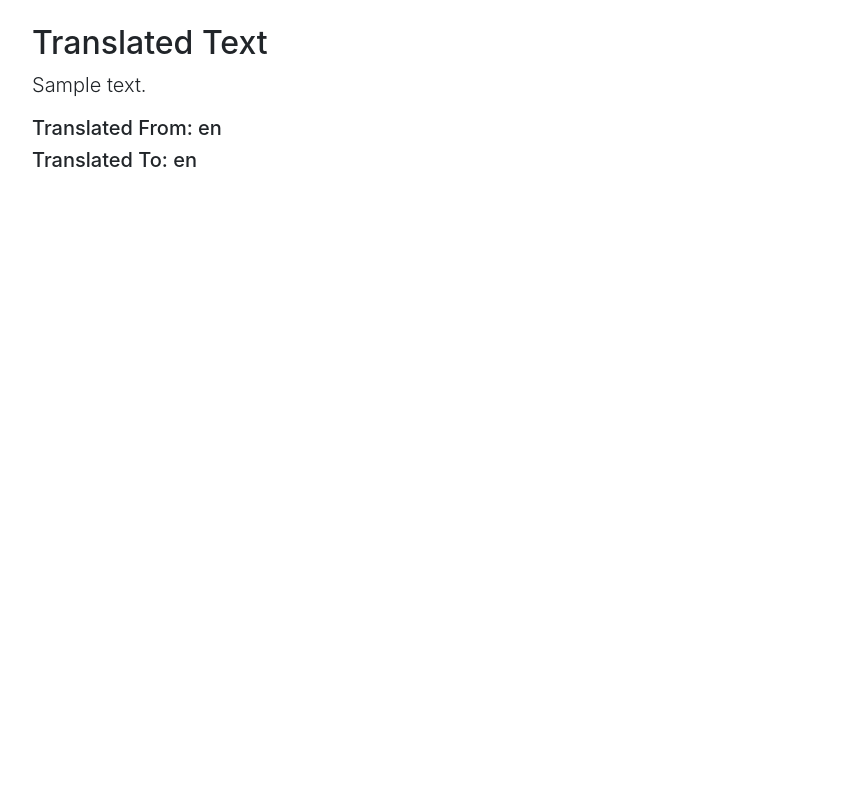
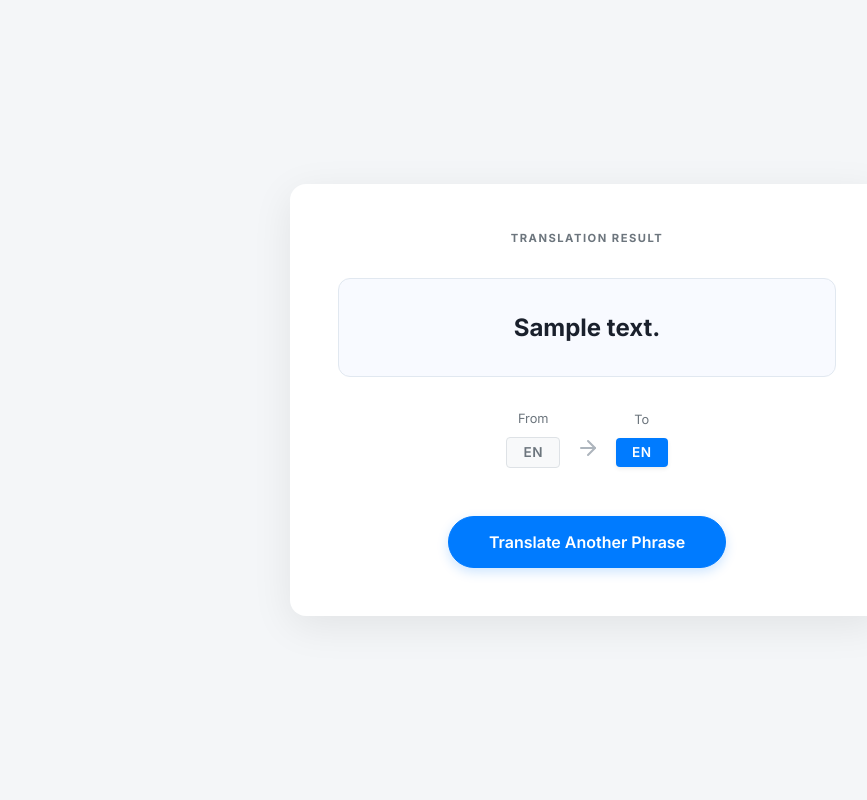
Before and after one commit to zaeem-maqsood/translate-with-qrcodes, a Django app: template translate_and_qr_codes/qr_codes/templates/qr_codes/read_qr_code.html in a window 1280 px wide. Shown: the whole page, without its empty margins (53-920 px from the left). Run offline with Django 4.2, Linux system fonts and the light colour scheme; the template is opened without the code that fills it: most values are stand-ins (such as "Sample title", 1, 10 or a date in 2020); some libraries are stand-ins or nearby versions.

Commit message:
Enhance translated page UI and use runserver locally

```diff
--- a/docker-compose.yml
+++ b/docker-compose.yml
@@ -3,7 +3,7 @@ version: '3.8'
 services:
   web:
     build: .
-    command: gunicorn translate_and_qr_codes.wsgi:application --bind 0.0.0.0:8000
+    command: sh -c "python manage.py migrate && python manage.py runserver 0.0.0.0:8000"
     volumes:
       - ./translate_and_qr_codes:/app
     ports:
--- a/translate_and_qr_codes/qr_codes/templates/qr_codes/read_qr_code.html
+++ b/translate_and_qr_codes/qr_codes/templates/qr_codes/read_qr_code.html
@@ -1,33 +1,139 @@
+{% load static %}
 <!DOCTYPE html>
 <html lang="en">
+
 <head>
   <meta charset="UTF-8">
   <meta name="viewport" content="width=device-width, initial-scale=1">
-  <title>POC translate & generate QR Code</title>
+  <title>Translation Result</title>
+
+  <!-- Google Fonts: Inter -->
+  <link rel="preconnect" href="https://fonts.googleapis.com">
+  <link rel="preconnect" href="https://fonts.gstatic.com" crossorigin>
+  <link href="https://fonts.googleapis.com/css2?family=Inter:wght@400;500;600;700&display=swap" rel="stylesheet">
 
   <!-- Bootstrap CSS -->
   <link href="https://stackpath.bootstrapcdn.com/bootstrap/4.5.0/css/bootstrap.min.css" rel="stylesheet">
 
+  <style>
+    body {
+      font-family: 'Inter', sans-serif;
+      background-color: #f4f6f8;
+      color: #333;
+    }
+
+    .main-container {
+      min-height: 100vh;
+      display: flex;
+      align-items: center;
+      justify-content: center;
+      padding: 2rem 1rem;
+    }
+
+    .card-custom {
+      border: none;
+      border-radius: 16px;
+      box-shadow: 0 10px 40px rgba(0, 0, 0, 0.08);
+      background: white;
+      transition: transform 0.3s ease;
+      overflow: hidden;
+    }
+
+    .translation-display {
+      background-color: #f8faff;
+      border-radius: 12px;
+      padding: 2rem;
+      margin-bottom: 2rem;
+      border: 1px solid #e1e8f0;
+    }
+
+    .translation-text {
+      font-size: 1.5rem;
+      font-weight: 700;
+      color: #1a202c;
+      line-height: 1.4;
+      text-align: center;
+    }
+
+    .language-badge {
+      font-size: 0.85rem;
+      font-weight: 600;
+      letter-spacing: 0.5px;
+      text-transform: uppercase;
+    }
+
+    .btn-action {
+      border-radius: 50px;
+      font-weight: 600;
+      padding: 0.8rem 2.5rem;
+      transition: all 0.2s;
+      box-shadow: 0 4px 12px rgba(0, 123, 255, 0.2);
+    }
+
+    .btn-action:hover {
+      transform: translateY(-2px);
+      box-shadow: 0 6px 16px rgba(0, 123, 255, 0.3);
+    }
+
+    .arrow-icon {
+      color: #adb5bd;
+    }
+  </style>
+
 </head>
+
 <body>
 
-  <div class="container mt-4">
+  <div class="main-container">
+    <div class="row justify-content-center w-100">
+      <div class="col-md-8 col-lg-6">
 
-    <!-- Adding form here -->
-    <div class="mt-4">
-          <h2>Translated Text</h2>
-          <p class="lead">{{ text }}</p>
+        <div class="card card-custom p-4 p-md-5">
+          <div class="text-center mb-4">
+            <h6 class="text-uppercase text-muted font-weight-bold" style="letter-spacing: 1.5px; font-size: 0.7rem;">
+              Translation Result</h6>
+          </div>
 
-          <h5>Translated From: {{ source_language }}</h5>
-          <h5>Translated To: {{ target_language }}</h5>
+          <div class="translation-display">
+            <p class="translation-text mb-0">
+              {{ text }}
+            </p>
+          </div>
 
+          <div class="d-flex justify-content-center align-items-center mb-5">
+            <div class="text-center">
+              <span class="d-block text-muted small mb-2">From</span>
+              <span class="badge badge-light border px-3 py-2 language-badge text-muted">{{ source_language }}</span>
+            </div>
+
+            <div class="px-3 pt-3">
+              <svg class="arrow-icon" width="24" height="24" viewBox="0 0 24 24" fill="none" stroke="currentColor"
+                stroke-width="2" stroke-linecap="round" stroke-linejoin="round">
+                <line x1="5" y1="12" x2="19" y2="12"></line>
+                <polyline points="12 5 19 12 12 19"></polyline>
+              </svg>
+            </div>
+
+            <div class="text-center">
+              <span class="d-block text-muted small mb-2">To</span>
+              <span class="badge badge-primary px-3 py-2 language-badge shadow-sm">{{ target_language }}</span>
+            </div>
+          </div>
+
+          <div class="text-center">
+            <a href="{% url 'qr_codes:home' %}" class="btn btn-primary btn-action">
+              Translate Another Phrase
+            </a>
+          </div>
+        </div>
+
+      </div>
     </div>
-    <!-- End of form -->
   </div>
 
   <!-- Optional JavaScript -->
-  <!-- jQuery first, then Popper.js, then Bootstrap JS -->
   <script src="https://code.jquery.com/jquery-3.5.1.slim.min.js"></script>
   <script src="https://cdn.jsdelivr.net/npm/bootstrap@4.5.0/dist/js/bootstrap.bundle.min.js"></script>
 </body>
+
 </html>
```
